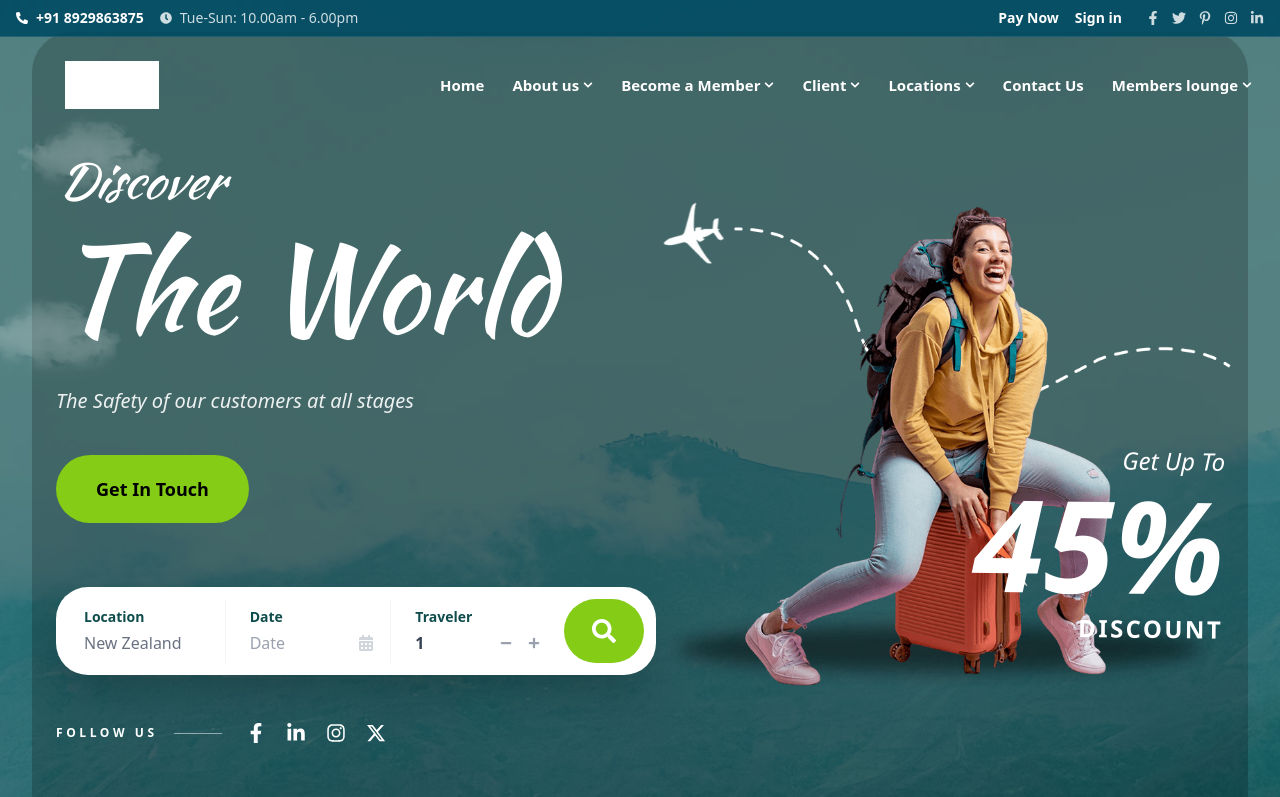
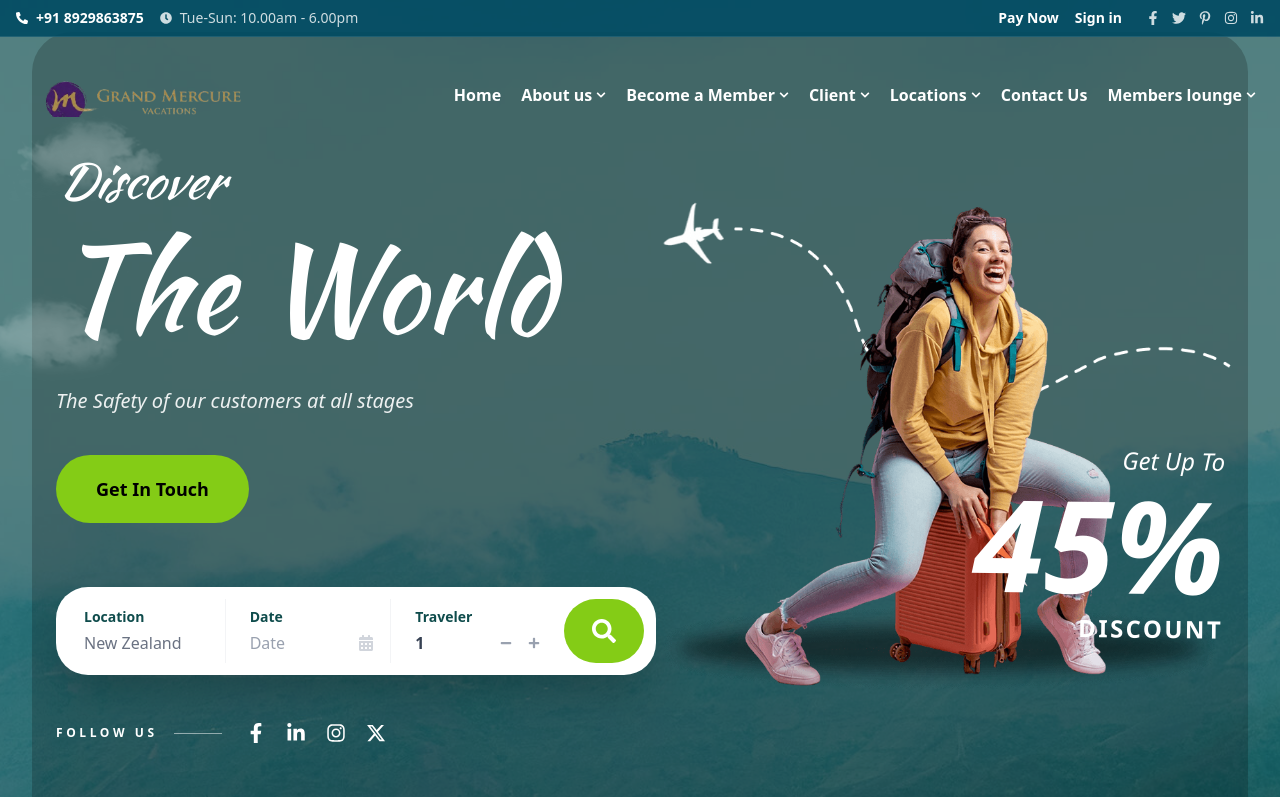
Before and after one commit to akashnegi62/Travlla, a Next.js app: page / in a window 1280 px wide. Shown: the top 797 px of the page. Built offline with nearby package versions, Linux system fonts and the light colour scheme.

Commit message:
header-change

```diff
--- a/components/Home/Footer.tsx
+++ b/components/Home/Footer.tsx
@@ -117,7 +117,7 @@ const Footer = () => {
             <div className="xl:col-span-1 lg:col-span-2">
               <div className="mb-8">
                 <Image
-                  src="/img/logo.jpeg"
+                  src="/img/logo.png"
                   alt="Logo"
                   width={160}
                   height={50}
--- a/components/Home/Header.tsx
+++ b/components/Home/Header.tsx
@@ -149,32 +149,34 @@ export default function Header() {
         {/* --- MAIN NAVIGATION --- */}
         <div
           className={`transition-all duration-300 ${
-            isFixed ? "py-3 bg-white" : "py-6 bg-transparent"
+            isFixed ? "py-2 bg-white" : "py-4 bg-transparent"
           }`}
         >
-          <div className="container mx-auto px-4 flex items-center justify-between">
-            {/* Logo */}
-            <Link href="/" className="relative w-48 h-12">
+          <div className="container mx-auto px-4 flex items-center justify-between gap-8">
+            {/* Logo - Centered in height with items */}
+            <div className="shrink-0 mb-5">
+              <Link href="/" className="relative block w-64 h-16">
                 <Image
-                src="/img/logo.jpeg"
+                  src="/img/logo.png"
                   alt="Logo"
                   fill
-                sizes="192px"
-                className={`object-contain transition-all duration-300 ${!isFixed ? "brightness-0 invert" : ""}`}
+                  sizes="256px"
+                  className="object-cover transition-all duration-300"
                   priority
                 />
               </Link>
+            </div>
 
-            {/* Desktop Menu */}
+            {/* Desktop Menu - Aligned on the same line */}
             <nav className="hidden lg:block">
               <ul className="flex items-center gap-1">
                 {menuData.map((item) => (
-                  <li key={item.name} className="relative group px-3 py-2">
+                  <li key={item.name} className="relative group px-2 py-2">
                     <Link
                       href={item.href}
-                      className={`text-[15px] font-bold flex items-center gap-1 transition-colors
+                      className={`text-[15px] xl:text-[16px] font-bold flex items-center gap-1 transition-colors
                       ${isFixed ? "text-gray-700" : "text-white hover:text-white/80"}
-                      hover:text-[#a3e635]`}
+                      hover:text-[#a3e635] whitespace-nowrap`}
                     >
                       {item.name}
                       {item.subMenu && (
@@ -184,7 +186,7 @@ export default function Header() {
 
                     {/* Dropdown */}
                     {item.subMenu && (
-                      <ul className="absolute top-full left-0 w-56 bg-white shadow-2xl rounded-b-lg py-3 opacity-0 invisible translate-y-3 group-hover:opacity-100 group-hover:visible group-hover:translate-y-0 transition-all duration-300 border-t-2 border-[#004b62]">
+                      <ul className="absolute top-full left-0 w-60 bg-white shadow-2xl rounded-b-lg py-3 opacity-0 invisible translate-y-3 group-hover:opacity-100 group-hover:visible group-hover:translate-y-0 transition-all duration-300 border-t-2 border-[#004b62]">
                         {item.subMenu.map((sub) => (
                           <li key={sub.name}>
                             <Link
@@ -217,7 +219,6 @@ export default function Header() {
       <AnimatePresence>
         {mobileMenuOpen && (
           <>
-            {/* Backdrop */}
             <motion.div
               initial={{ opacity: 0 }}
               animate={{ opacity: 1 }}
@@ -226,7 +227,6 @@ export default function Header() {
               className="fixed inset-0 bg-black/70 z-1000 backdrop-blur-sm"
             />
 
-            {/* Sidebar Content */}
             <motion.div
               initial={{ x: "100%" }}
               animate={{ x: 0 }}
@@ -238,8 +238,8 @@ export default function Header() {
                 <Image
                   src="/img/logo.png"
                   alt="logo"
-                  width={140}
-                  height={40}
+                  width={160}
+                  height={50}
                   className="object-contain"
                 />
                 <button
@@ -287,19 +287,6 @@ export default function Header() {
                   ))}
                 </ul>
               </div>
-
-              {/* Mobile Sidebar Footer */}
-              <div className="p-6 bg-gray-50 mt-auto">
-                <p className="text-sm font-bold text-gray-400 uppercase mb-4 tracking-widest">
-                  Follow Us
-                </p>
-                <div className="flex gap-4 text-[#004b62]">
-                  <FaFacebookF className="cursor-pointer hover:text-[#a3e635]" />
-                  <FaTwitter className="cursor-pointer hover:text-[#a3e635]" />
-                  <FaInstagram className="cursor-pointer hover:text-[#a3e635]" />
-                  <FaLinkedinIn className="cursor-pointer hover:text-[#a3e635]" />
-                </div>
-              </div>
             </motion.div>
           </>
         )}
--- a/components/Home/LatestNews.tsx
+++ b/components/Home/LatestNews.tsx
@@ -36,7 +36,11 @@ const LatestNews = () => {
   return (
     <section
       className="bg-[#1a3d3d] xl:pt-30 pt-12.5 xl:pb-22.5 pb-5 bg-cover bg-no-repeat"
-      style={{ backgroundImage: "url('/img/pattern.png')" }}
+      style={{
+        backgroundImage: "url('/img/pattern.png')",
+        backgroundSize: "contain",
+        backgroundPosition: "center",
+      }}
     >
       <div className="container mx-auto px-4">
         {/* Header Section */}
```
Also changed, not shown: public/img/logo.jpeg (deleted). Lines whose indentation alone changed are shown as unchanged.
